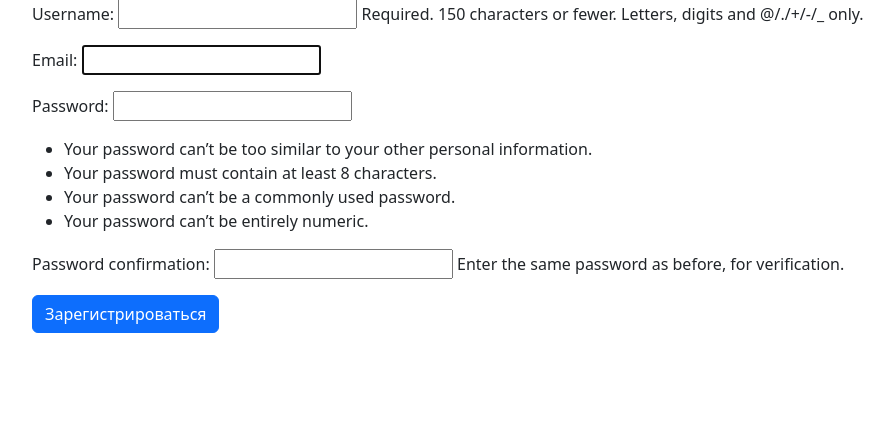
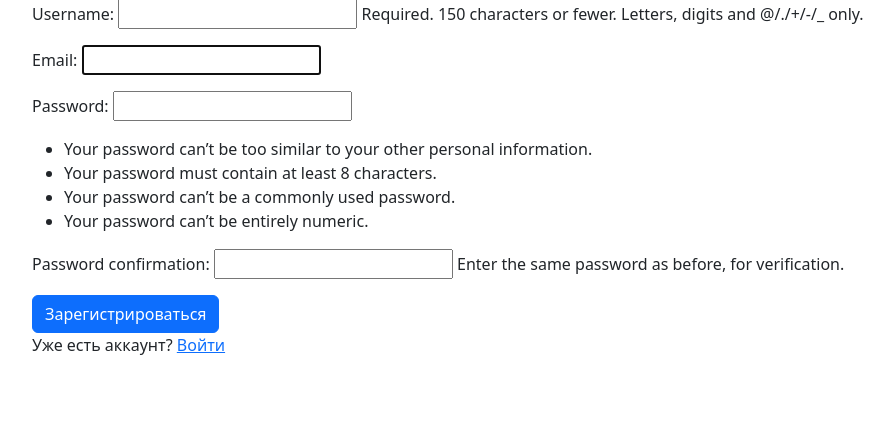
Before and after one commit to viki-ctr/course_project_django, a Django app: page /users/register/ in a window 1280 px wide. Shown: the part 127-565 px from the top of the page, without its empty margins (50-944 px from the left). Run offline with Django 5.2, Linux system fonts and the light colour scheme.

Commit message:
new update register.html

```diff
--- a/mailing_service/users/templates/users/register.html
+++ b/mailing_service/users/templates/users/register.html
@@ -7,4 +7,5 @@
     {{ form.as_p }}
     <button type="submit" class="btn btn-primary">Зарегистрироваться</button>
 </form>
+<p>Уже есть аккаунт? <a href="{% url 'users:login' %}">Войти</a></p>
 {% endblock %}
```
